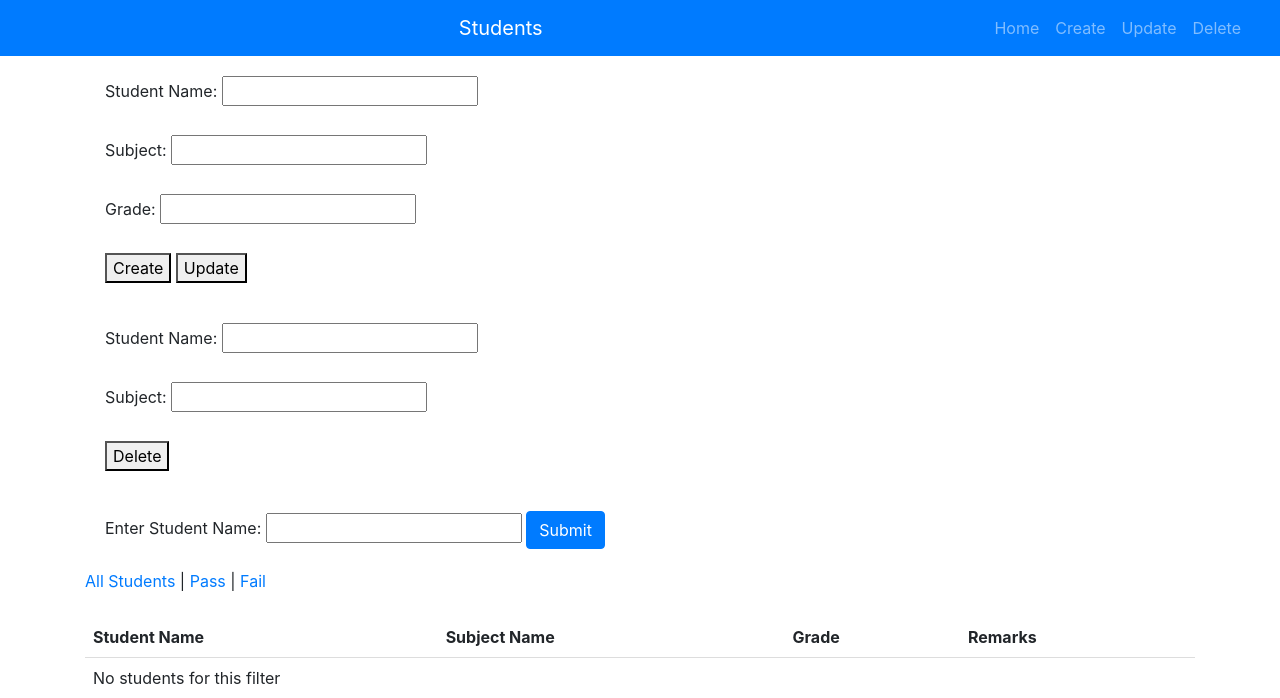
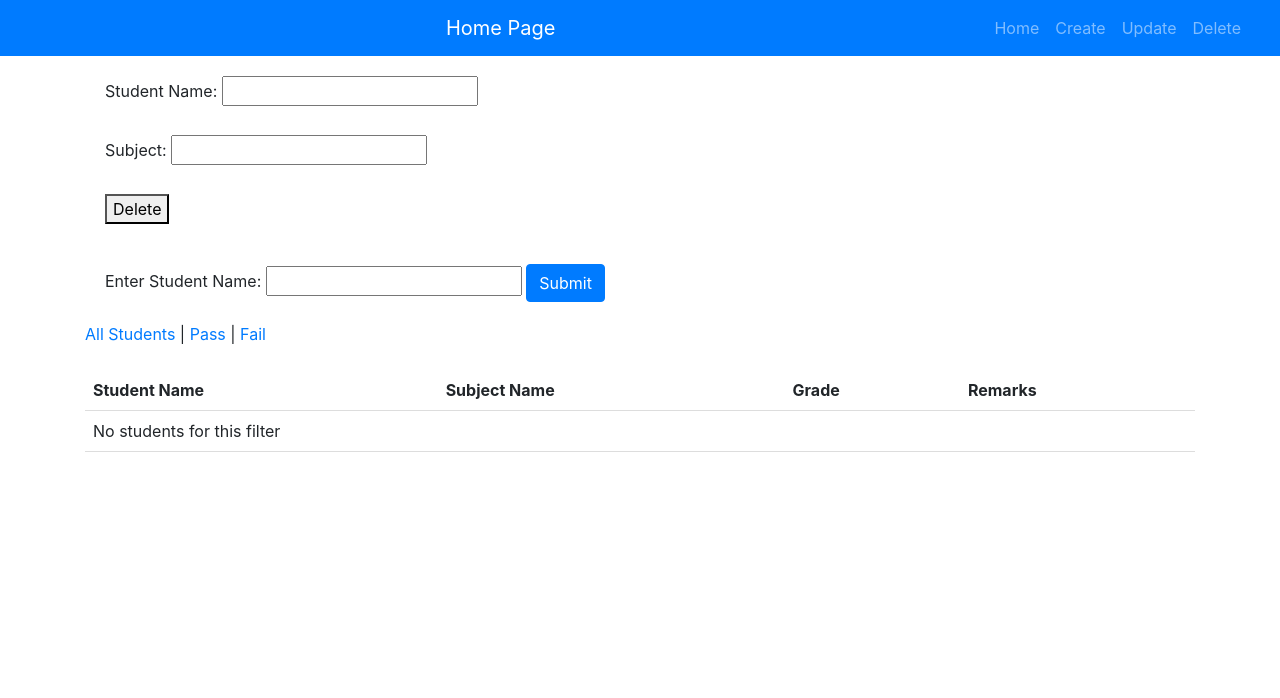
Before and after one commit to SusanDz/Flask-CRUD, a Flask app: page /students in a window 1280 px wide. Shown: the top 698 px of the page. Run offline with Flask 2, Linux system fonts and the light colour scheme; data that the repository does not hold is empty; some libraries are stand-ins or nearby versions.

Commit message:
Code works

```diff
--- a/webapp/students/routes.py
+++ b/webapp/students/routes.py
@@ -97,7 +97,7 @@ def createRecord():
         # Create the new student with the subject key
         student = {
             "student_name": student_name,
-            "grade": grade,
+            "grade": int(grade),
             "subject_key": subject_id,
             "remarks": grade_val
         }
@@ -108,7 +108,7 @@ def createRecord():
         return render_template('create.html')
 
 @student.route('/create-subject', methods=['POST'])
-def createRecord():
+def createSubRecord():
     if request.method == 'POST':
         data = request.get_json()
         subject_name = data['subjectName']
@@ -215,9 +215,9 @@ def deleteRecord():
         # Check if the subject exists in the subject table
         subject_collection = db.mst_subject
         existing_subject = subject_collection.find_one({"subject_name": subject_name})
-        subject_id = existing_subject['_id']
 
         if existing_subject:
+            subject_id = existing_subject['_id']
             # If both student name and subject are provided, delete the specific record
             result = db.mst_student.delete_one({"student_name": student_name, "subject_key": subject_id})
             if result.deleted_count > 0:
--- a/webapp/templates/students.html
+++ b/webapp/templates/students.html
@@ -1,5 +1,5 @@
 {% extends "base.html" %}
-{% block heading %}Students{% endblock %}
+{% block heading %}Home Page{% endblock %}
 {% block content %}
 <div class="product-container">
   <style>
@@ -17,8 +17,8 @@
     }
   </style>
 
-  <!-- Create and Update -->
-  <form id="studentForm">
+  <!-- Create Form -->
+  <!-- <form id="studentForm">
     <label for="studentName">Student Name:</label>
     <input type="text" id="studentName" name="studentName" required><br><br>
 
@@ -29,8 +29,7 @@
     <input type="number" id="grade" name="grade" required><br><br>
 
     <button type="button" id="createBtn">Create</button>
-    <button type="button" id="updateBtn">Update</button>
-  </form>
+  </form> -->
 
   <!-- Delete student -->
   <form id="delstudentForm">
@@ -136,66 +135,66 @@
 
   // Add a event listener to create a record
   document.addEventListener("DOMContentLoaded", function() {
-      // Add event listener for the CREATE button
-      document.querySelector("#createBtn").addEventListener("click", function() {
-          const studentName = document.querySelector("#studentName").value;
-          const subject = document.querySelector("#subject").value;
-          const grade = document.querySelector("#grade").value;
-          console.log(studentName, subject, grade)
+      // // Add event listener for the CREATE button
+      // document.querySelector("#createBtn").addEventListener("click", function() {
+      //     const studentName = document.querySelector("#studentName").value;
+      //     const subject = document.querySelector("#subject").value;
+      //     const grade = document.querySelector("#grade").value;
+      //     console.log(studentName, subject, grade)
 
-          // Validate input fields
-          if (!isValidInput(studentName) || !isValidInput(subject) || !isValidGrade(grade)) {
-              alert("Please enter valid input: no empty spaces, tabs, or special characters.");
-              return;
-          }
+      //     // Validate input fields
+      //     if (!isValidInput(studentName) || !isValidInput(subject) || !isValidGrade(grade)) {
+      //         alert("Please enter valid input: no empty spaces, tabs, or special characters.");
+      //         return;
+      //     }
 
-          // Display a loading message
-          var loadingDiv = document.createElement("div");
-          loadingDiv.className = "alert alert-warning alert-dismissible fade show";
-          loadingDiv.setAttribute("role", "alert");
-          loadingDiv.innerHTML = 'Please wait - we are adding a record!';
+      //     // Display a loading message
+      //     var loadingDiv = document.createElement("div");
+      //     loadingDiv.className = "alert alert-warning alert-dismissible fade show";
+      //     loadingDiv.setAttribute("role", "alert");
+      //     loadingDiv.innerHTML = 'Please wait - we are adding a record!';
 
-          // Find the container div to insert the alert
-          var containerDiv = document.querySelector('.container');
-          containerDiv.parentNode.insertBefore(loadingDiv, containerDiv);
+      //     // Find the container div to insert the alert
+      //     var containerDiv = document.querySelector('.container');
+      //     containerDiv.parentNode.insertBefore(loadingDiv, containerDiv);
 
 
-          // Send AJAX request to the backend
-          fetch('/create-student', {
-              method: 'POST',
-              headers: {
-                  'Content-Type': 'application/json'
-              },
-              body: JSON.stringify({ studentName, subject, grade })
-          })
-          .then(response => response.json())
-          .then(result => {
-              // alert('Student added successfully');
-              // window.location.reload(); // Refresh the page
-              ms = result.message
-              category = result.category
-              console.log(ms)
-              if(ms) {
-                   // Remove the loading message
-                  loadingDiv.remove();
+      //     // Send AJAX request to the backend
+      //     fetch('/create-student', {
+      //         method: 'POST',
+      //         headers: {
+      //             'Content-Type': 'application/json'
+      //         },
+      //         body: JSON.stringify({ studentName, subject, grade })
+      //     })
+      //     .then(response => response.json())
+      //     .then(result => {
+      //         // alert('Student added successfully');
+      //         // window.location.reload(); // Refresh the page
+      //         ms = result.message
+      //         category = result.category
+      //         console.log(ms)
+      //         if(ms) {
+      //              // Remove the loading message
+      //             loadingDiv.remove();
 
-                  // Create a new div element to submit a success or error message
-                  var alertDiv = document.createElement("div");
-                  alertDiv.className = "alert alert-"+ category +" alert-dismissible fade show";
-                  alertDiv.setAttribute("role", "alert");
-                  alertDiv.innerHTML = ms+' <button type="button" class="close" data-dismiss="alert"><span aria-hidden="true">&times;</span></button>';
+      //             // Create a new div element to submit a success or error message
+      //             var alertDiv = document.createElement("div");
+      //             alertDiv.className = "alert alert-"+ category +" alert-dismissible fade show";
+      //             alertDiv.setAttribute("role", "alert");
+      //             alertDiv.innerHTML = ms+' <button type="button" class="close" data-dismiss="alert"><span aria-hidden="true">&times;</span></button>';
 
-                  // Find the container div to insert the alert
-                  var containerDiv = document.querySelector('.container');
+      //             // Find the container div to insert the alert
+      //             var containerDiv = document.querySelector('.container');
 
-                  // Insert the alert before the container
-                  containerDiv.parentNode.insertBefore(alertDiv, containerDiv);
-              }
-          })
-          .catch(error => {
-              alert('Error: ' + error.message);
-          });
-      });
+      //             // Insert the alert before the container
+      //             containerDiv.parentNode.insertBefore(alertDiv, containerDiv);
+      //         }
+      //     })
+      //     .catch(error => {
+      //         alert('Error: ' + error.message);
+      //     });
+      // });
 
 
       // DELETE student
```
